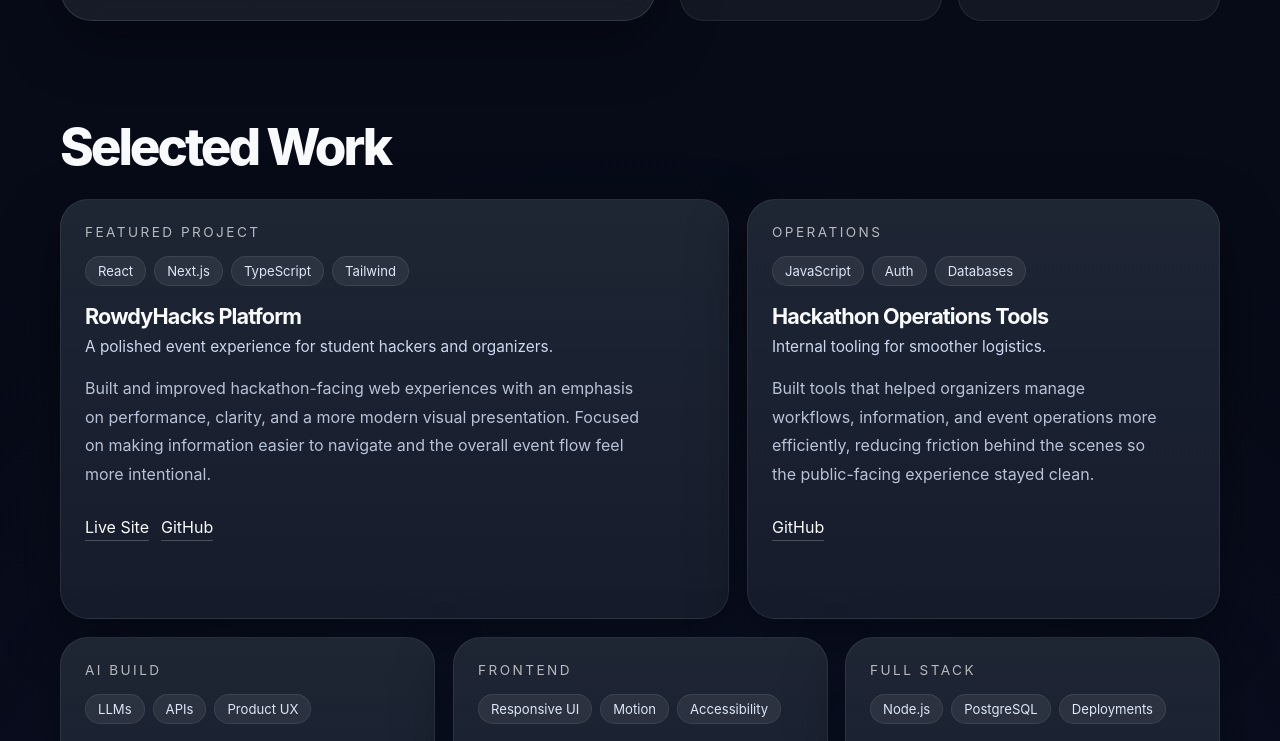
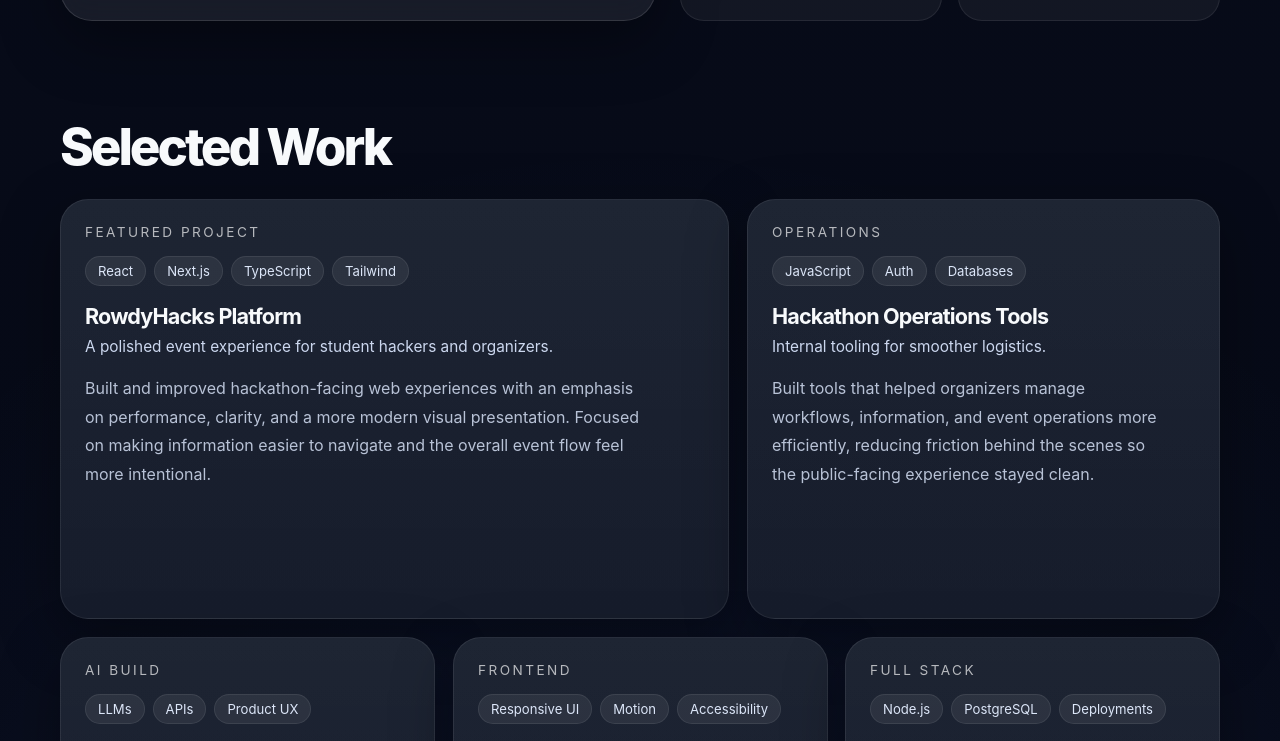
Before and after one commit to spiderCSman/Personal-Site, a website: page web/index.html in a window 1280 px wide. Shown: the part 1637-2378 px from the top of the page. Drawn offline with Linux system fonts and the light colour scheme.

Commit message:
index chnages

```diff
--- a/web/index.html
+++ b/web/index.html
@@ -35,7 +35,7 @@
               <span class="eyebrow">Software Engineer • Frontend • Full-Stack • AI-Assisted Products</span>
               <h1>Building polished web experiences that feel fast, intentional, and memorable.</h1>
               <p>
-                I’m Carter LaVigne, a software engineer focused on frontend development, full-stack product work, and practical AI-powered tools.
+                I'm Carter LaVigne, a software engineer focused on frontend development, full-stack product work, and practical AI-powered tools.
                 I like turning real problems into clean interfaces, smooth flows, and software people actually want to use.
               </p>
               <div class="hero-actions">
@@ -127,8 +127,8 @@
                 Focused on making information easier to navigate and the overall event flow feel more intentional.
               </p>
               <div class="project-links">
-                <a class="project-link" href="#">Live Site</a>
-                <a class="project-link" href="https://github.com/spiderCSman" target="_blank" rel="noreferrer">GitHub</a>
+                <a class="project-link" href="#"></a>
+                <a class="project-link" href="" target="_blank" rel="noreferrer"></a>
               </div>
             </article>
 
@@ -148,7 +148,7 @@
                 reducing friction behind the scenes so the public-facing experience stayed clean.
               </p>
               <div class="project-links">
-                <a class="project-link" href="https://github.com/spiderCSman" target="_blank" rel="noreferrer">GitHub</a>
+                <a class="project-link" href="" target="_blank" rel="noreferrer"></a>
               </div>
             </article>
 
```
